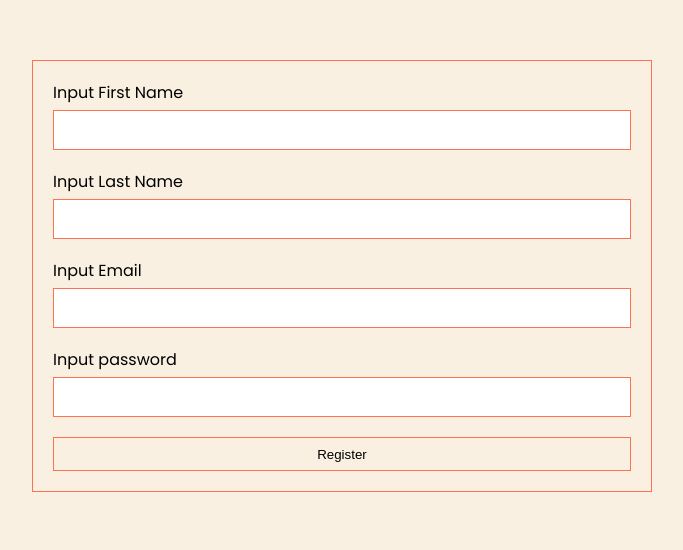
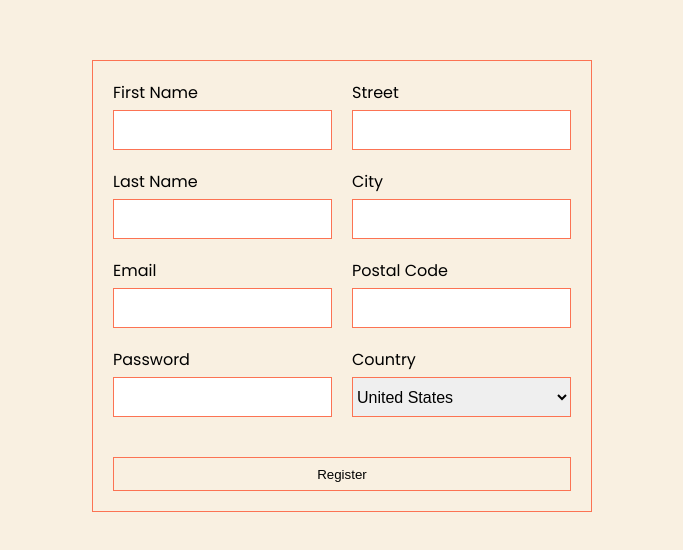
Before and after one commit to dikushch/eCommerce-Application, a website built with webpack: page src/index.html in a window 1280 px wide. Shown: the part 126-676 px from the top of the page, without its empty margins (298-981 px from the left). Built offline with nearby package versions, Linux system fonts and the light colour scheme.

Commit message:
feat: add address in registration layout

```diff
--- a/src/modules/components/RegForm.ts
+++ b/src/modules/components/RegForm.ts
@@ -2,16 +2,9 @@ import BaseComponent from './BaseComponent';
 import Input from './Input';
 import Button from './Button';
 import Label from './Label';
+import Select from './Select';
 
 export default class RegForm extends BaseComponent<HTMLFormElement> {
-  firstNameLabel: Label;
-
-  lastNameLabel: Label;
-
-  emailLabel: Label;
-
-  passwordLabel: Label;
-
   firstNameInput: Input;
 
   lastNameInput: Input;
@@ -19,6 +12,16 @@ export default class RegForm extends BaseComponent<HTMLFormElement> {
   emailInput: Input;
 
   passwordInput: Input;
+  // add address
+
+  streetInput: Input;
+
+  cityInput: Input;
+
+  postalCodeInput: Input;
+
+  // ???
+  countryInput: Select;
 
   submitBtn: Button;
 
@@ -26,9 +29,13 @@ export default class RegForm extends BaseComponent<HTMLFormElement> {
     super({ tag: 'form', classes: props.classes });
 
     // Initialize form
-    this.firstNameLabel = new Label({
+
+    const firstNameDiv = new BaseComponent({
+      classes: ['div-vert'],
+    });
+    const firstNameLabel = new Label({
       forStr: 'firstNameInput',
-      text: 'Input First Name',
+      text: 'First Name',
       classes: ['label'],
     });
     this.firstNameInput = new Input({
@@ -36,10 +43,15 @@ export default class RegForm extends BaseComponent<HTMLFormElement> {
       classes: ['input'],
       id: 'firstNameInput',
     });
+    firstNameDiv.append(firstNameLabel);
+    firstNameDiv.append(this.firstNameInput);
 
-    this.lastNameLabel = new Label({
+    const lastNameDiv = new BaseComponent({
+      classes: ['div-vert'],
+    });
+    const lastNameLabel = new Label({
       forStr: 'lastNameInput',
-      text: 'Input Last Name',
+      text: 'Last Name',
       classes: ['label'],
     });
     this.lastNameInput = new Input({
@@ -47,21 +59,31 @@ export default class RegForm extends BaseComponent<HTMLFormElement> {
       classes: ['input'],
       id: 'lastNameInput',
     });
+    lastNameDiv.append(lastNameLabel);
+    lastNameDiv.append(this.lastNameInput);
 
-    this.emailLabel = new Label({
+    const emailDiv = new BaseComponent({
+      classes: ['div-vert'],
+    });
+    const emailLabel = new Label({
       forStr: 'emailInput',
-      text: 'Input Email',
+      text: 'Email',
       classes: ['label'],
     });
     this.emailInput = new Input({
-      type: 'email',
+      type: 'Email',
       classes: ['input'],
       id: 'emailInput',
     });
+    emailDiv.append(emailLabel);
+    emailDiv.append(this.emailInput);
 
-    this.passwordLabel = new Label({
+    const passwordDiv = new BaseComponent({
+      classes: ['div-vert'],
+    });
+    const passwordLabel = new Label({
       forStr: 'passwordInput',
-      text: 'Input password',
+      text: 'Password',
       classes: ['label'],
     });
     this.passwordInput = new Input({
@@ -69,22 +91,115 @@ export default class RegForm extends BaseComponent<HTMLFormElement> {
       classes: ['input'],
       id: 'passwordInput',
     });
+    passwordDiv.append(passwordLabel);
+    passwordDiv.append(this.passwordInput);
 
     this.submitBtn = new Button({
       text: 'Register',
       classes: ['submit-btn'],
     });
 
+    // add container for reg data
+    const divRegist = new BaseComponent({
+      classes: ['div-vert'],
+    });
+    const divaddress = new BaseComponent({
+      classes: ['div-vert'],
+    });
+
+    // create address elements
+    const streetDiv = new BaseComponent({
+      classes: ['div-vert'],
+    });
+    const streetLabel = new Label({
+      forStr: 'streetInput',
+      text: 'Street',
+      classes: ['label'],
+    });
+    this.streetInput = new Input({
+      type: 'text',
+      classes: ['input'],
+      id: 'streetInput',
+    });
+    streetDiv.append(streetLabel);
+    streetDiv.append(this.streetInput);
+
+    const cityDiv = new BaseComponent({
+      classes: ['div-vert'],
+    });
+    const cityLabel = new Label({
+      forStr: 'cityInput',
+      text: 'City',
+      classes: ['label'],
+    });
+    this.cityInput = new Input({
+      type: 'text',
+      classes: ['input'],
+      id: 'cityInput',
+    });
+    cityDiv.append(cityLabel);
+    cityDiv.append(this.cityInput);
+
+    const postalCodeDiv = new BaseComponent({
+      classes: ['div-vert'],
+    });
+    const postalCodeLabel = new Label({
+      forStr: 'postalCodeInput',
+      text: 'Postal Code',
+      classes: ['label'],
+    });
+    this.postalCodeInput = new Input({
+      type: 'text',
+      classes: ['input'],
+      id: 'postalCodeInput',
+    });
+    postalCodeDiv.append(postalCodeLabel);
+    postalCodeDiv.append(this.postalCodeInput);
+
+    const countryDiv = new BaseComponent({
+      classes: ['div-vert'],
+    });
+    const countryLabel = new Label({
+      forStr: 'country',
+      text: 'Country',
+      classes: ['label'],
+    });
+
+    const countryOptions = [
+      { value: 'us', text: 'United States' },
+      { value: 'au', text: 'Australia' },
+    ];
+
+    // Create an instance of the Selector with the options
+    /* const countrySelector = new Select(countryOptions, 'Select Country', {
+      classes: ['county-selrector'],
+    }); */
+    this.countryInput = new Select(countryOptions, {
+      classes: ['country-selector'],
+      id: 'country',
+    });
+    countryDiv.append(countryLabel);
+    countryDiv.append(this.countryInput);
+
     // Append the form elements to the form
 
-    this.append(this.firstNameLabel);
-    this.append(this.firstNameInput);
-    this.append(this.lastNameLabel);
-    this.append(this.lastNameInput);
-    this.append(this.emailLabel);
-    this.append(this.emailInput);
-    this.append(this.passwordLabel);
-    this.append(this.passwordInput);
+    divRegist.append(firstNameDiv);
+    divRegist.append(lastNameDiv);
+    divRegist.append(emailDiv);
+    divRegist.append(passwordDiv);
+
+    divaddress.append(streetDiv);
+    divaddress.append(cityDiv);
+    divaddress.append(postalCodeDiv);
+    divaddress.append(countryDiv);
+
+    const divInputsContainer = new BaseComponent({
+      classes: ['div-hor'],
+    });
+
+    divInputsContainer.append(divRegist);
+    divInputsContainer.append(divaddress);
+    this.append(divInputsContainer);
     this.append(this.submitBtn);
   }
 }
--- /dev/null
+++ b/src/modules/components/Select.ts
@@ -0,0 +1,49 @@
+import BaseComponent from './BaseComponent';
+
+export default class Select extends BaseComponent<HTMLSelectElement> {
+  constructor(
+    options: { value: string; text: string }[],
+    props?: { classes?: string[]; id?: string },
+  ) {
+    super({ tag: 'select', classes: props?.classes });
+    const id = props?.id;
+    if (id) {
+      this.setAttribute('id', id);
+    }
+
+    // Add provided options to the select element
+    options.forEach((option) => {
+      const optionElement = document.createElement('option');
+      optionElement.value = option.value;
+      optionElement.textContent = option.text;
+      this.node.appendChild(optionElement);
+    });
+  }
+
+  // Method to get the selected value
+  getSelectedValue(): string {
+    return this.node.value;
+  }
+
+  // Method to set the selected value
+  setSelectedValue(value: string): void {
+    this.node.value = value;
+  }
+
+  // Method to add an option to the selector
+  addOption(option: { value: string; text: string }): void {
+    const optionElement = document.createElement('option');
+    optionElement.value = option.value;
+    optionElement.textContent = option.text;
+    this.node.appendChild(optionElement);
+  }
+
+  // Method to remove an option from the selector by value
+  removeOption(value: string): void {
+    Array.from(this.node.options).forEach((option) => {
+      if (option.value === value) {
+        option.remove();
+      }
+    });
+  }
+}
--- a/src/styles.scss
+++ b/src/styles.scss
@@ -52,8 +52,7 @@ ul {
 .reg-form-style {
   display: flex;
   flex-direction: column;
-  width: 50%;
-  // gap: 20px;
+  gap: 20px;
 
   padding: 20px;
 
@@ -79,7 +78,7 @@ ul {
   margin-bottom: 20px;
   margin-top: 5px;
   padding: 0px 5px;
-  font-size: 24px;
+  font-size: 16px;
 }
 .reg{
   display: flex;
@@ -102,5 +101,26 @@ ul {
     color: #fff;
   }
 }
+.div-vert{
+  display: flex;
+  flex-direction: column;
+}
+.div-hor{
+  display: flex;
+  flex-direction: row;
+  gap: 20px;
+  @media (max-width: 768px) {
+    flex-direction: column;
+  }
+
+}
+.country-selector{
+  height: 40px;
+
+  margin-bottom: 20px;
+  margin-top: 5px;
+  border: 1px solid #FC7353;
+  font-size: 16px;
+}
 
 /* REGISTRATION PAGE STYLE END */
```
